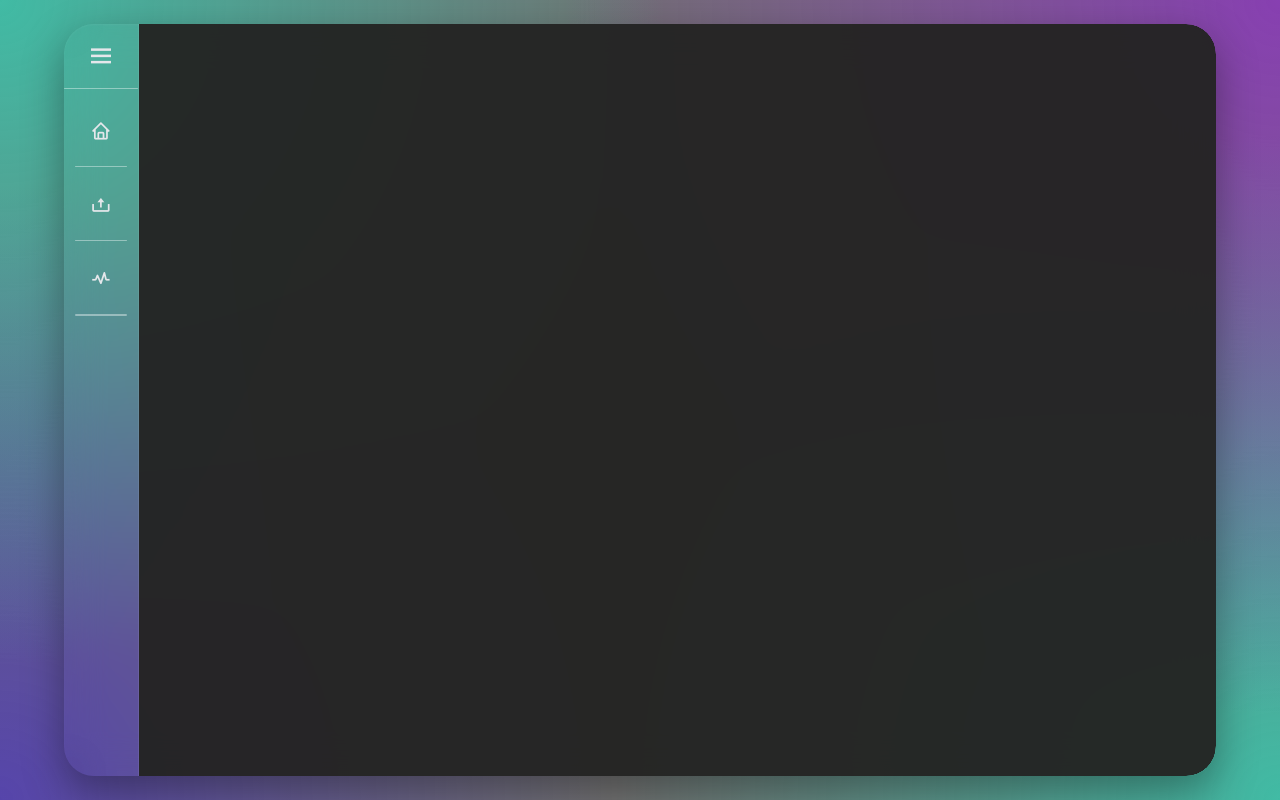
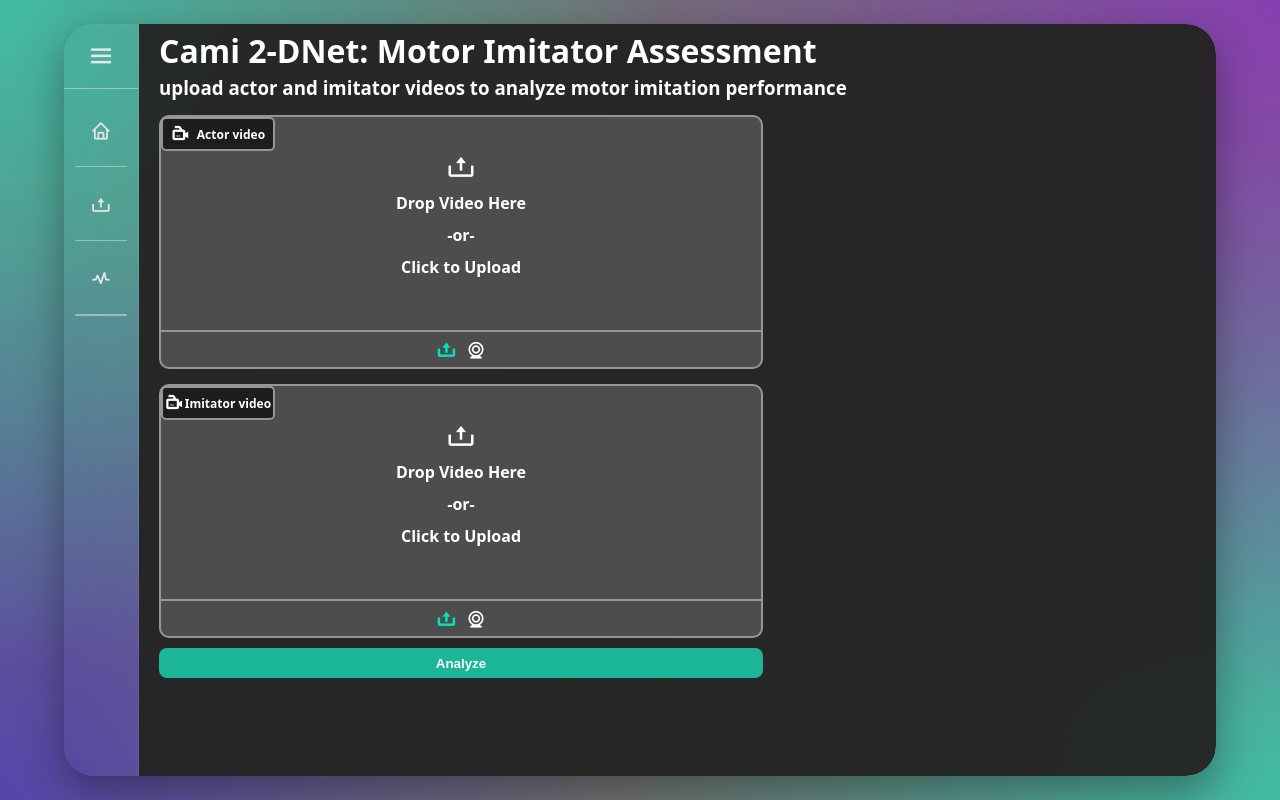
Before and after one commit to lkoll123/cami-2dnet-demo, a Next.js app: page /upload in a window 1280 px wide. Built offline with nearby package versions, Linux system fonts and the light colour scheme.

Commit message:
Upload card development

```diff
--- /dev/null
+++ b/app/components/uploadModal/uploadModal.module.css
@@ -0,0 +1,96 @@
+.panel {
+    position: relative;
+    width: 600px;
+    height: 250px;
+    background: rgb(77, 77, 77);
+    border-radius: 10px;
+    border: 2px solid rgb(150, 150, 150);
+    margin-left: 20px;
+    margin-top: 15px;
+
+}
+
+.divider {
+    border: 0;
+    height: 0;
+    border-top: 2px solid rgb(150 150 150);
+}
+
+.toggles {
+    display: flex;
+    justify-content: center;
+}
+.icon {
+    margin-right: 5px;
+    margin-left: 5px;
+    font-size: 20px;
+
+}
+.iconActive {
+    color: rgb(3, 227, 183);
+    font-weight: bold;
+
+}
+
+.headerTag {
+    position: absolute;                /* ❷ new */
+    top: 0px;                        /* scoot upward for the overlap */
+    left: 0px;                        /* same left margin you had */
+    z-index: 2;
+
+    width: 110px;
+    height: 30px;
+    background: rgb(29, 29, 29);
+    border-radius: 5px;
+    border: 2px solid rgb(150, 150, 150);
+    margin: 0 0 0 0;
+    display: flex;
+    align-items: center;
+    justify-content: space-evenly;
+    font-size: 15px;
+}
+
+.headerTag i {
+    font-size: 18px;
+    font-weight: bold;
+}
+.headerTag p {
+    font-size: 12px;
+    font-weight: bold;
+}
+
+.card {
+    height: 205px;
+    width: 100%;
+    position: relative;
+    top: 0;
+    display: flex;
+    flex-direction: column;
+    align-items: center;
+    justify-content: center;
+    font-weight: bold;
+}
+
+.card p {
+    margin: 0 0 10px 0;
+}
+
+.uploadIcon {
+    font-size: 30px;
+    margin-bottom: 10px
+}
+
+.fileInput {                /* or .card input { … } if you prefer */
+  position: absolute;
+  inset: 0;                 /* top:0; right:0; bottom:0; left:0 */
+  width: 100%;
+  height: 100%;
+  opacity: 0;               /* invisible but clickable */
+  cursor: pointer;
+}
+
+.videoBox {
+    height: 213px;
+    position: absolute;
+    top: 0px;
+}
--- /dev/null
+++ b/app/components/uploadModal/uploadModal.tsx
@@ -0,0 +1,90 @@
+"use client"
+
+import styles from "./uploadModal.module.css"
+
+import { useState, useRef, useEffect, ChangeEvent } from "react";
+import clsx from "clsx";
+
+interface uploadModalProps {
+    type: 'Imitator' | 'Actor';
+    files: File[];
+    addFiles: (f: File | File[]) => void;
+}
+
+type Mode = "upload" | "record"
+
+export default function UploadModal({ type, files, addFiles } : uploadModalProps) {
+    const [mode, setMode] = useState<Mode>("upload");
+
+    function handleSelect(e: ChangeEvent<HTMLInputElement>) {
+    if (e.target.files) addFiles(Array.from(e.target.files));
+  }
+
+  /* ------------- record handlers ------------- */
+  const vidRef   = useRef<HTMLVideoElement>(null);
+  const strmRef  = useRef<MediaStream | null>(null);
+
+  useEffect(() => {
+    if (mode !== "record") return;
+    navigator.mediaDevices.getUserMedia({ video: true }).then(s => {
+      strmRef.current = s;
+      if (vidRef.current) vidRef.current.srcObject = s;
+    });
+    return () => strmRef.current?.getTracks().forEach(t => t.stop());
+  }, [mode]);
+
+  function capture() {
+    if (!strmRef.current) return;
+    const rec = new MediaRecorder(strmRef.current, { mimeType: "video/webm" });
+    const chunks: BlobPart[] = [];
+    rec.ondataavailable = e => chunks.push(e.data);
+    rec.start();
+    setTimeout(() => rec.stop(), 3000);
+    rec.onstop = () => {
+      const blob = new Blob(chunks, { type: "video/webm" });
+      addFiles(new File([blob], `recording-${Date.now()}.webm`, { type: blob.type }));
+    };
+  }
+
+  /* ------------- render ------------- */
+  return (
+    <section className={styles.panel}>
+      <header className={styles.header}>
+        <div className={styles.headerTag}>
+            <i className={`bx bx-video-recording ${styles.headerIcon}`}></i>
+            <p>{`${type} video`}</p>
+        </div>
+      </header>
+
+      {mode === "upload" ? (
+        <div className={styles.card}>
+            <i className={`bx bx-upload ${styles.uploadIcon}`}></i>
+            <p>Drop Video Here</p>
+            <p>-or-</p>
+            <p>Click to Upload</p>
+            <input type="file" accept="video/*" multiple onChange={handleSelect} className={styles.fileInput}/>
+        </div>
+      ) : (
+        <div className={styles.card}>
+          <video ref={vidRef} autoPlay muted playsInline style={{ width: "100%" }} className={styles.videoBox}/>
+          <button className={styles.captureBtn} onClick={capture}>Capture&nbsp;3&nbsp;s</button>
+        </div>
+      )}
+      <hr className={styles.divider}></hr>
+      <div className={styles.toggles}>
+          <i
+            className={clsx("bx bx-upload", styles.icon, mode === "upload" && styles.iconActive)}
+            title="Upload file"
+            onClick={() => setMode("upload")}
+          />
+          <i
+            className={clsx("bx bx-webcam", styles.icon, mode === "record" && styles.iconActive)}
+            title="Record webcam"
+            onClick={() => setMode("record")}
+          />
+        </div>
+    </section>
+  );
+
+
+}
--- a/app/diagnose/page.tsx
+++ b/app/diagnose/page.tsx
@@ -1,6 +1,6 @@
 "use client"
 
-import Sidebar from "../components/Sidebar"
+import Sidebar from "../components/Sidebar/Sidebar"
 import { useState } from "react"
 
 export default function Diagnose() {
--- a/app/page.tsx
+++ b/app/page.tsx
@@ -1,6 +1,6 @@
 "use client"
 
-import Sidebar from "./components/Sidebar";
+import Sidebar from "./components/Sidebar/Sidebar";
 import { useState } from 'react';
 
 export default function Home() {
--- a/app/upload/page.tsx
+++ b/app/upload/page.tsx
@@ -1,15 +1,36 @@
 "use client"
 
-import Sidebar from "../components/Sidebar"
+import Sidebar from "../components/Sidebar/Sidebar"
 import { useState } from "react"
+import styles from './upload.module.css'
+import UploadModal from "../components/uploadModal/uploadModal"
 
 export default function Upload() {
     const [isOpen, setIsOpen] = useState(false);
+    const [actorFiles, setActorFiles] = useState<File[]>([]);
+    const [imitatorFiles, setImitatorFiles] = useState<File[]>([]);
+
+    function pushActorFile(newFile: File | File[]): void {
+        setActorFiles((prev) => prev.concat(newFile))
+    }
+    function pushImitatorFile(newFile: File | File[]): void {
+        setImitatorFiles((prev => prev.concat(newFile)))
+    }
+
+    function onSubmit() {
+
+    }
 
       return (
         <div className="main">
           <Sidebar isOpen={isOpen} setIsOpen={setIsOpen}></Sidebar>
-          <div className={`main-component ${isOpen ? 'open' : 'closed'}`}></div>
+          <div className={`main-component ${isOpen ? 'open' : 'closed'}`}>
+            <h1 className={styles.heading}>Cami 2-DNet: Motor Imitator Assessment</h1>
+            <h3 className={styles.subHeading}>upload actor and imitator videos to analyze motor imitation performance</h3>
+            <UploadModal files={actorFiles} addFiles={pushActorFile} type="Actor"></UploadModal>
+            <UploadModal files={imitatorFiles} addFiles={pushImitatorFile} type="Imitator"></UploadModal>
+            <button onClick={onSubmit} className={styles.analyzeButton}>Analyze</button>
+          </div>
         </div>
       );
 }
--- /dev/null
+++ b/app/upload/upload.module.css
@@ -0,0 +1,25 @@
+.heading {
+    margin: 5px 0 0 20px;
+}
+.subHeading {
+    margin: 3px 0 0 20px;
+}
+.analyzeButton {
+    margin-left: 20px;
+    margin-top: 10px;
+    border-radius: 8px;
+    width: 604px;
+    height: 30px;
+    background-color: rgb(26, 182, 151);
+    color: white;
+    border: none;
+    font-weight: bold;
+    cursor: pointer;
+    transition: 0.1s ease;
+}
+
+.analyzeButton:hover {
+    background-color: rgb(18, 214, 175);
+    transition: 0.1s ease;
+
+}
--- a/package.json
+++ b/package.json
@@ -10,6 +10,7 @@
   },
   "dependencies": {
     "boxicons": "^2.1.4",
+    "clsx": "^2.1.1",
     "next": "15.3.3",
     "react": "^19.0.0",
     "react-dom": "^19.0.0"
```
Also changed, not shown: app/components/Sidebar/Sidebar.module.css (renamed from app/components/Sidebar.module.css), app/components/Sidebar/Sidebar.tsx (renamed from app/components/Sidebar.tsx), 1 other file (tests, documents, lock files or other folders).
